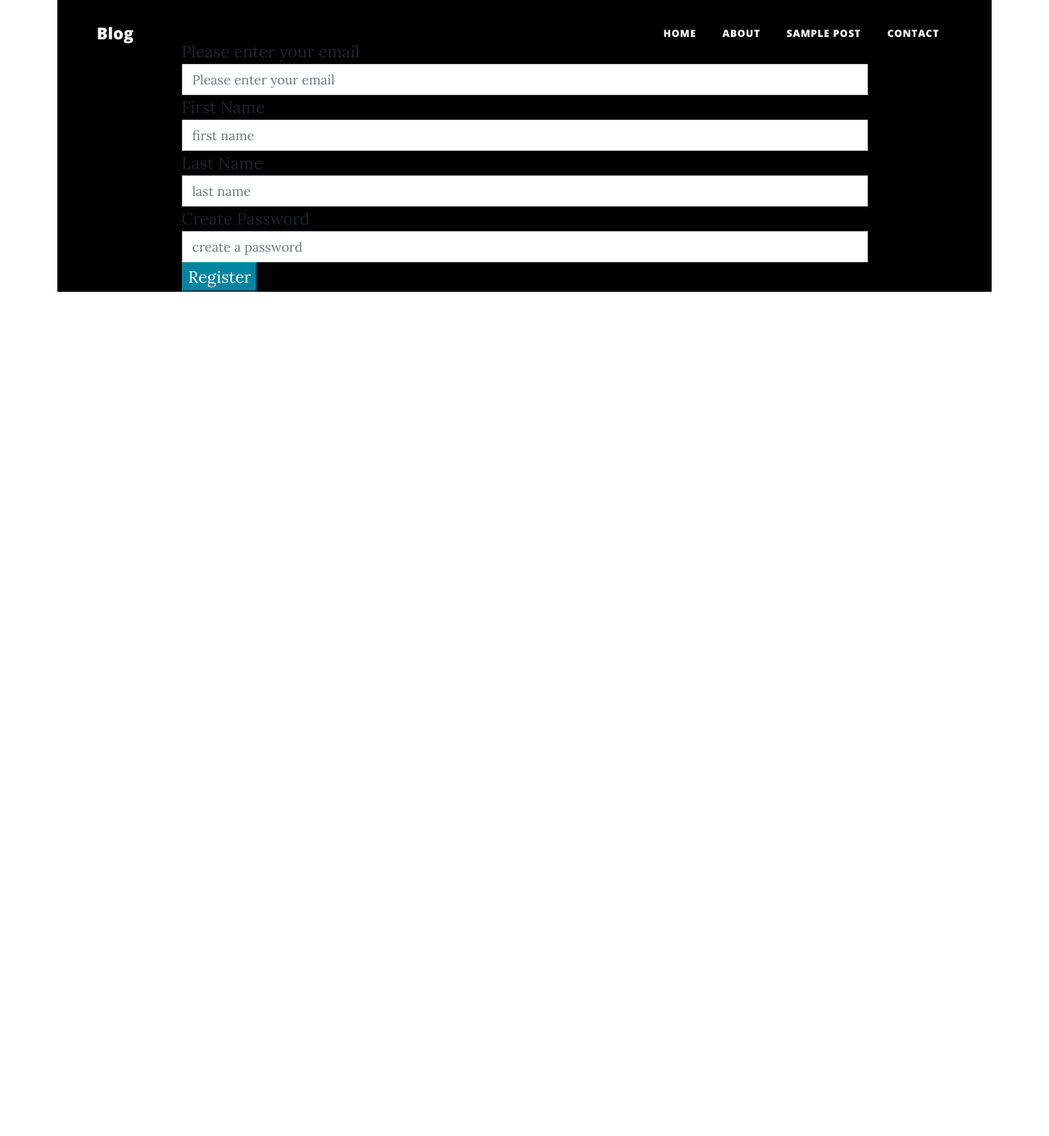
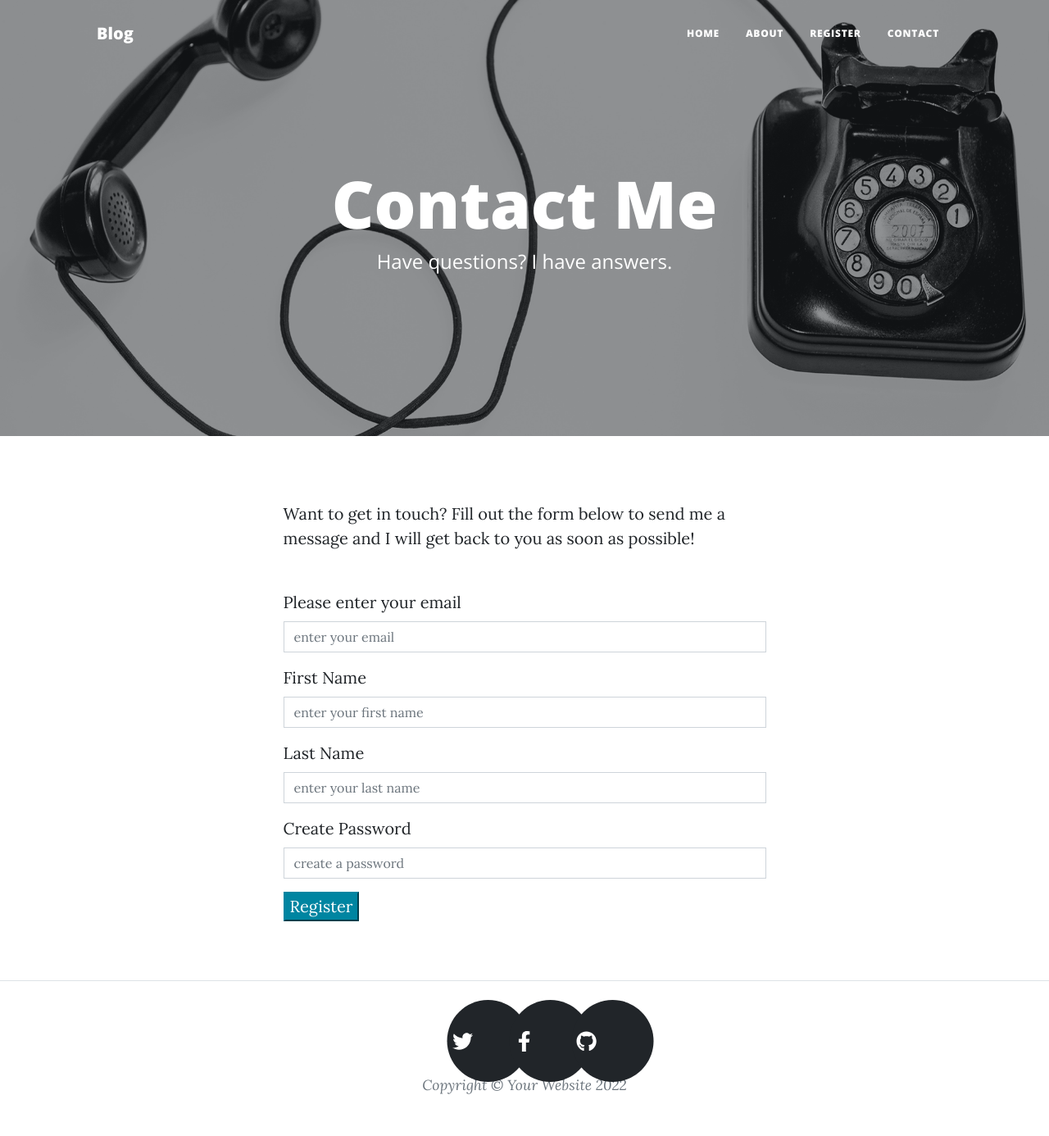
Before and after one commit to KellyKiiru/blogsite, a Flask app: page /register in a window 1280 px wide. Shown: the whole page at 82% size. Before the commit the page ends 356 px from the top, so only its background shows below. Run offline with Flask 2, Linux system fonts and the light colour scheme; some libraries are stand-ins or nearby versions.

Commit message:
fix bugs:display registration form;modify navbar links;edit h1 in about template; set SQLALCHEMY_TRACK_MODIFICATIONS = False;fix typo error in auth/views

```diff
--- a/app/auth/views.py
+++ b/app/auth/views.py
@@ -10,6 +10,8 @@ def register():
     '''
     Render registration form
     '''
+
+    title = "Register"
     registration_form= RegistrationForm()
 
     if request.method == "POST":
@@ -33,4 +35,4 @@ def register():
                 flash("Email already registered. Please login")
         else:
             flash("Please fill all fields with valid data")
-    return render_template('registrationform.html', form=registration_form)
+    return render_template('registrationform.html', form=registration_form, title=title)
--- a/app/templates/about.html
+++ b/app/templates/about.html
@@ -7,7 +7,7 @@
                 <div class="row gx-4 gx-lg-5 justify-content-center">
                     <div class="col-md-10 col-lg-8 col-xl-7">
                         <div class="page-heading">
-                            <h1>About Me</h1>
+                            <h1>|About Me|</h1><hr>
                             <span class="subheading">This is what I do.</span>
                         </div>
                     </div>
--- a/app/templates/navbar.html
+++ b/app/templates/navbar.html
@@ -10,7 +10,7 @@
             <ul class="navbar-nav ms-auto py-4 py-lg-0">
                 <li class="nav-item"><a class="nav-link px-lg-3 py-3 py-lg-4" href="/">Home</a></li>
                 <li class="nav-item"><a class="nav-link px-lg-3 py-3 py-lg-4" href="/about">About</a></li>
-                <li class="nav-item"><a class="nav-link px-lg-3 py-3 py-lg-4" href="post.html">Sample Post</a></li>
+                <li class="nav-item"><a class="nav-link px-lg-3 py-3 py-lg-4" href="/register">Register</a></li>
                 <li class="nav-item"><a class="nav-link px-lg-3 py-3 py-lg-4" href="contact.html">Contact</a></li>
             </ul>
         </div>
--- a/app/templates/registrationform.html
+++ b/app/templates/registrationform.html
@@ -1,8 +1,6 @@
 {% extends 'base.html' %}
-{% from 'bootstrap/form.html' import render_field %}
-
+{% from 'bootstrap5/form.html' import render_field %}
 {% block styles %}
-{{super()}}
 <link rel="stylesheet" href="{{url_for('static', filename='css/base.css')}}">
 <link rel="icon" type="image/x-icon" href="assets/favicon.ico" />
 <!-- Google fonts-->
@@ -11,28 +9,91 @@
 <script src="https://use.fontawesome.com/releases/v6.1.0/js/all.js" crossorigin="anonymous"></script>
 {% endblock %}
 
+
 {% block content %}
-<div class="container" style="background-color:black;">
-  <div class="row">
-    <div class="col-md-12">
-      <div class="d-flex justify-content-center align-items-center mt-5">
-        <div class="w-75">
+        <!-- Page Header-->
+        <header class="masthead" style="background-image: url('assets/img/contact-bg.jpg')">
+          <div class="container position-relative px-4 px-lg-5">
+              <div class="row gx-4 gx-lg-5 justify-content-center">
+                  <div class="col-md-10 col-lg-8 col-xl-7">
+                      <div class="page-heading">
+                          <h1>Contact Me</h1>
+                          <span class="subheading">Have questions? I have answers.</span>
+                      </div>
+                  </div>
+              </div>
+          </div>
+      </header>
+      <!-- Main Content-->
+      <main class="mb-4">
+          <div class="container px-4 px-lg-5">
+              <div class="row gx-4 gx-lg-5 justify-content-center">
+                  <div class="col-md-10 col-lg-8 col-xl-7">
+                      <p>Want to get in touch? Fill out the form below to send me a message and I will get back to you as soon as possible!</p>
+                      <div class="my-5">
+                          <!-- * * * * * * * * * * * * * * *-->
+                          <!-- * * SB Forms Contact Form * *-->
+                          <!-- * * * * * * * * * * * * * * *-->
+                          <!-- This form is pre-integrated with SB Forms.-->
+                          <!-- To make this form functional, sign up at-->
+                          <!-- https://startbootstrap.com/solution/contact-forms-->
+                          <!-- to get an API token!-->
                           <form method="POST">
                             {{ form.csrf_token() }}
-                {{ render_field(form.email, placeholder='Please enter your email') }}
-                {{ render_field(form.first_name, placeholder='first name') }}
-                {{ render_field(form.last_name, placeholder='last name') }}
+                            {{ render_field(form.email, placeholder='enter your email') }}
+                            {{ render_field(form.first_name, placeholder='enter your first name') }}
+                            {{ render_field(form.last_name, placeholder='enter your last name') }}
                             {{ render_field(form.password, placeholder='create a password') }}
-                {{ render_field(form.submit, button_size='md', class="btn-primary") }}
+                            {{ render_field(form.submit, button_size='sm', class="btn-primary") }}
                         </form>
                       </div>
                   </div>
               </div>
           </div>
+      </main>
+      <!-- Footer-->
+      <footer class="border-top">
+          <div class="container px-4 px-lg-5">
+              <div class="row gx-4 gx-lg-5 justify-content-center">
+                  <div class="col-md-10 col-lg-8 col-xl-7">
+                      <ul class="list-inline text-center">
+                          <li class="list-inline-item">
+                              <a href="#!">
+                                  <span class="fa-stack fa-lg">
+                                      <i class="fas fa-circle fa-stack-2x"></i>
+                                      <i class="fab fa-twitter fa-stack-1x fa-inverse"></i>
+                                  </span>
+                              </a>
+                          </li>
+                          <li class="list-inline-item">
+                              <a href="#!">
+                                  <span class="fa-stack fa-lg">
+                                      <i class="fas fa-circle fa-stack-2x"></i>
+                                      <i class="fab fa-facebook-f fa-stack-1x fa-inverse"></i>
+                                  </span>
+                              </a>
+                          </li>
+                          <li class="list-inline-item">
+                              <a href="#!">
+                                  <span class="fa-stack fa-lg">
+                                      <i class="fas fa-circle fa-stack-2x"></i>
+                                      <i class="fab fa-github fa-stack-1x fa-inverse"></i>
+                                  </span>
+                              </a>
+                          </li>
+                      </ul>
+                      <div class="small text-center text-muted fst-italic">Copyright &copy; Your Website 2022</div>
                   </div>
-
+              </div>
+          </div>
+      </footer>
       <!-- Bootstrap core JS-->
       <script src="https://cdn.jsdelivr.net/npm/bootstrap@5.1.3/dist/js/bootstrap.bundle.min.js"></script>
       <!-- Core theme JS-->
       <script src="js/scripts.js"></script>
+      <!-- * * * * * * * * * * * * * * * * * * * * * * * * * * * * * * * * * * * * * * * *-->
+      <!-- * *                               SB Forms JS                               * *-->
+      <!-- * * Activate your form at https://startbootstrap.com/solution/contact-forms * *-->
+      <!-- * * * * * * * * * * * * * * * * * * * * * * * * * * * * * * * * * * * * * * * *-->
+      <script src="https://cdn.startbootstrap.com/sb-forms-latest.js"></script>
 {% endblock %}
--- a/config.py
+++ b/config.py
@@ -4,6 +4,7 @@ class Config:
     SECRET_KEY = os.environ.get("SECRET_KEY")
     SECRET_KEY='qwerty12345'
     SQLALCHEMY_DATABASE_URI = 'postgresql+psycopg2://moringa:Access@localhost/blogsite'
+    SQLALCHEMY_TRACK_MODIFICATIONS = False
 
 class ProdConfig(Config):
     pass
```
Also changed, not shown: 13 other files. Lines whose indentation alone changed are shown as unchanged.
